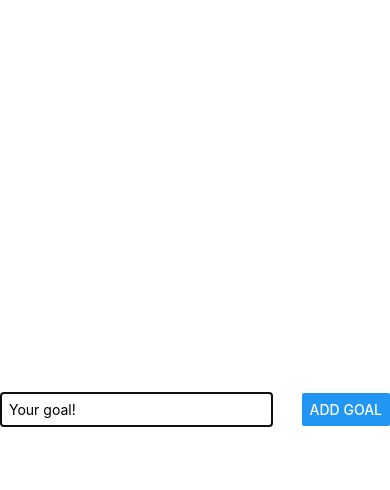
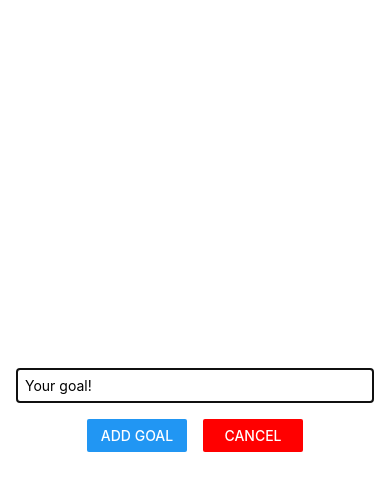
Before and after one commit to IqbalAhmadi/RNCourse, a React Native app: screen / in a window 390 px wide. Both pictures are taken after a click on the button "ADD NEW GOAL". Shown: the top 490 px of the page. Built offline with nearby package versions, Linux system fonts and the light colour scheme.

Commit message:
styled the modal overlay

```diff
--- a/components/GoalInput.js
+++ b/components/GoalInput.js
@@ -21,7 +21,15 @@
           onChangeText={goalInputHandler}
           value={enteredGoalText}
         />
-        <Button title="ADD Goal" onPress={addGoalHandler} />
+        <View style={styles.buttonContainer}>
+          <View style={styles.button}>
+            <Button title="Add Goal" onPress={addGoalHandler} />
+          </View>
+
+          <View style={styles.button}>
+            <Button title="Cancel" color="red" onPress={props.onCancel} />
+          </View>
+        </View>
       </View>
     </Modal>
   )
@@ -32,10 +40,11 @@
 const styles = StyleSheet.create({
   inputContainer: {
     flex: 1,
-    flexDirection: 'row',
+    flexDirection: 'coloumn',
     alignItems: 'center',
-    justifyContent: 'space-between',
+    justifyContent: 'center',
     marginBottom: 24,
+    padding: 16,
     borderBottomWidth: 1,
     borderBottomColor: '#cccccccc',
   },
@@ -43,7 +52,16 @@
     borderColor: '#cccccccc',
     borderWidth: 1,
     padding: 8,
-    marginRight: 8,
-    width: '70%',
+    width: '100%',
+  },
+  buttonContainer: {
+    marginTop: 16,
+    flexDirection: 'row',
+    // justifyContent: 'space-between',
+    // width: '70%',
+  },
+  button: {
+    width: 100,
+    marginHorizontal: 8,
   },
 })
```
